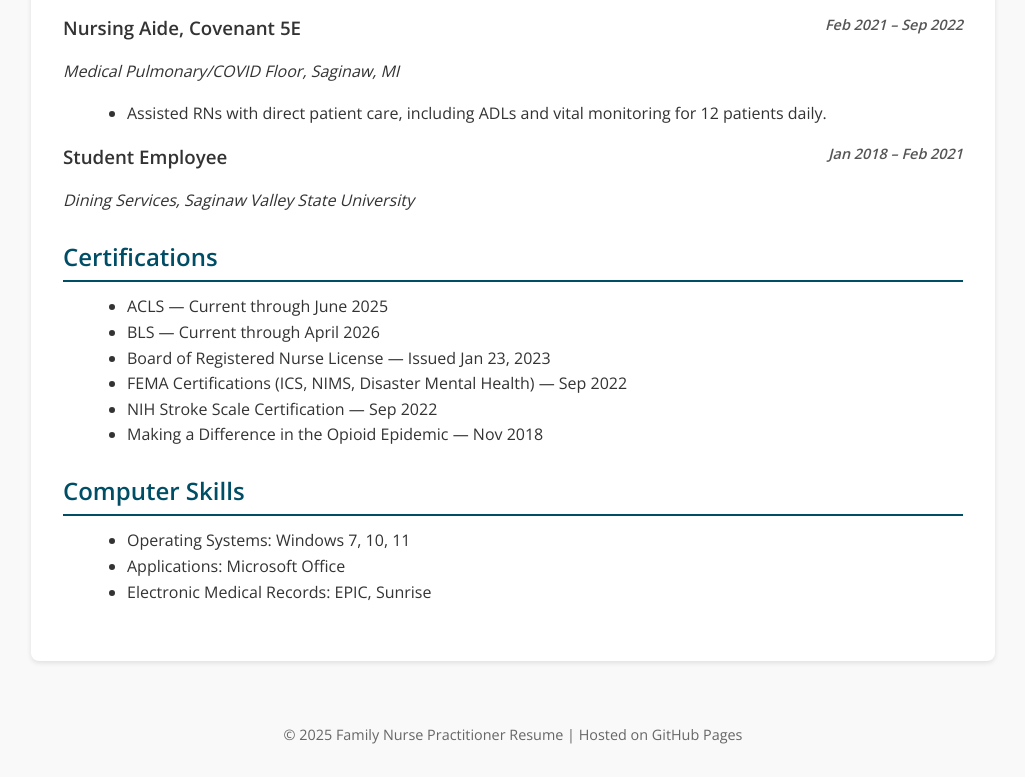
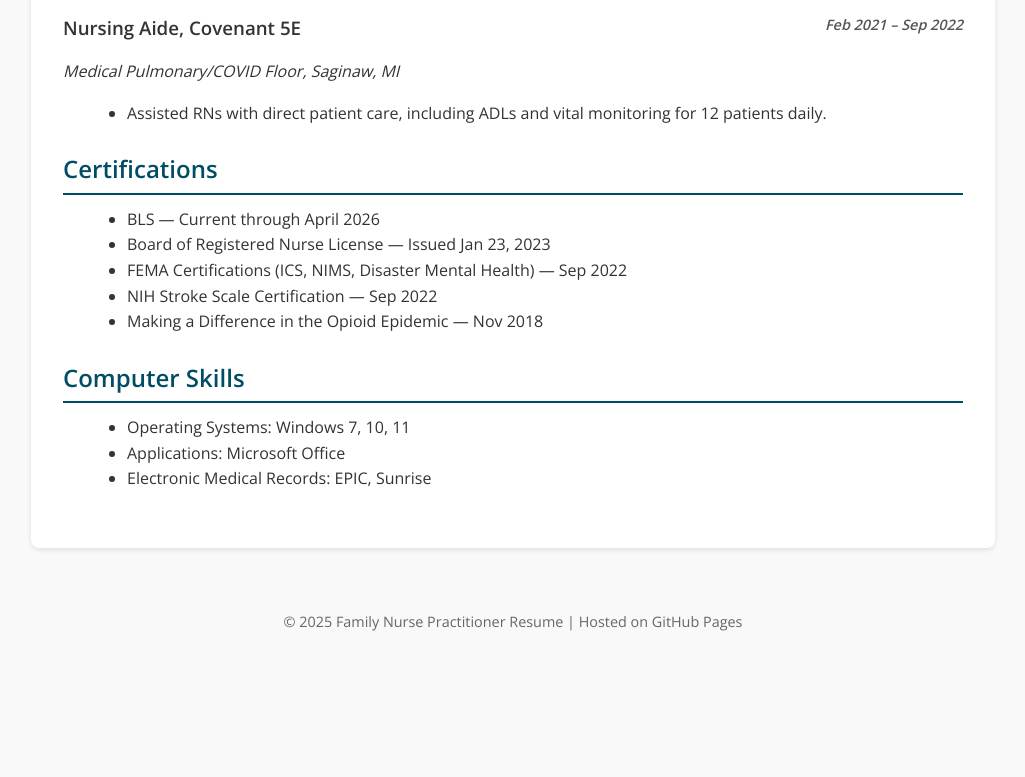
Before and after one commit to bbasnetnurse/bbasnetnurse.github.io, a plain HTML site: page index.html in a window 1280 px wide. Shown: the part 1373-2150 px from the top of the page, without its empty margins (127-1152 px from the left). After the commit the page ends 2037 px from the top, so only its background shows below. Drawn offline with nearby package versions, Linux system fonts and the light colour scheme.

Commit message:
Update index.htmls

```diff
--- a/index.html
+++ b/index.html
@@ -201,15 +201,11 @@
       <ul>
         <li>Assisted RNs with direct patient care, including ADLs and vital monitoring for 12 patients daily.</li>
       </ul>
-
-      <h3>Student Employee <span class="date">Jan 2018 – Feb 2021</span></h3>
-      <p><em>Dining Services, Saginaw Valley State University</em></p>
     </section>
 
     <section>
       <h2>Certifications</h2>
       <ul>
-        <li>ACLS — Current through June 2025</li>
         <li>BLS — Current through April 2026</li>
         <li>Board of Registered Nurse License — Issued Jan 23, 2023</li>
         <li>FEMA Certifications (ICS, NIMS, Disaster Mental Health) — Sep 2022</li>
```
